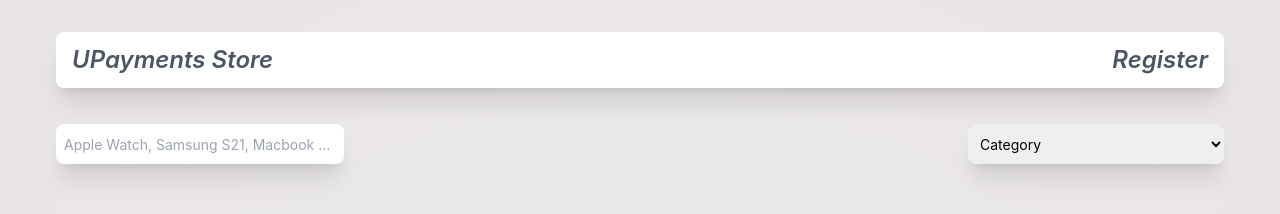
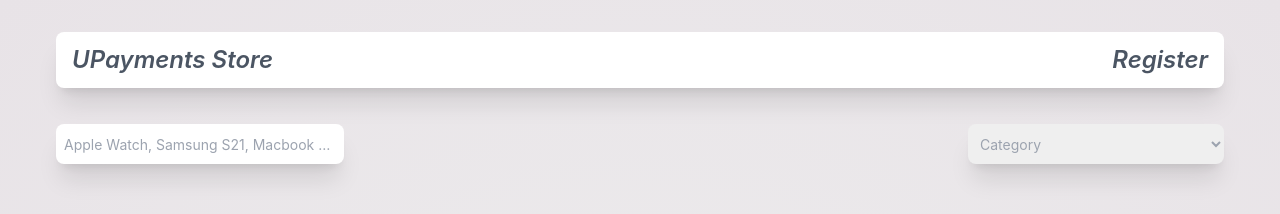
Before and after one commit to HakanKOCAK/UPayments-case-study, a React (Create React App) app: page /products in a window 1280 px wide. Shown: the top 214 px of the page. Built offline with nearby package versions, Linux system fonts and the light colour scheme.

Commit message:
Select styling updates

```diff
--- a/src/components/Select.tsx
+++ b/src/components/Select.tsx
@@ -21,14 +21,14 @@ const Select = (props: SelectProps) => {
   }
   return (
     <select
-      className={`${extraClasses} h-10 p-2 w-32 md:w-52 lg:w-64 rounded-lg focus:outline-none text-sm shadow-xl`}
+      className={`${extraClasses} h-10 p-2 w-32 md:w-52 lg:w-64 rounded-lg focus:outline-none text-sm shadow-xl ${value ? 'text-black' : 'text-gray-400'}`}
       onChange={handleChange}
       value={value}
     >
-      <option value="" hidden={!value ? true : false}>{!value ? placeholder : "Remove selected"}</option>
-      <option value="Category1">Category 1</option>
-      <option value="Category2">Category 2</option>
-      <option value="Category3">Category 3</option>
+      <option className="text-black" value="" hidden={!value ? true : false}>{!value ? placeholder : "Remove selected"}</option>
+      <option className="text-black" value="Category1">Category 1</option>
+      <option className="text-black" value="Category2">Category 2</option>
+      <option className="text-black" value="Category3">Category 3</option>
     </select>
   )
 }
```
